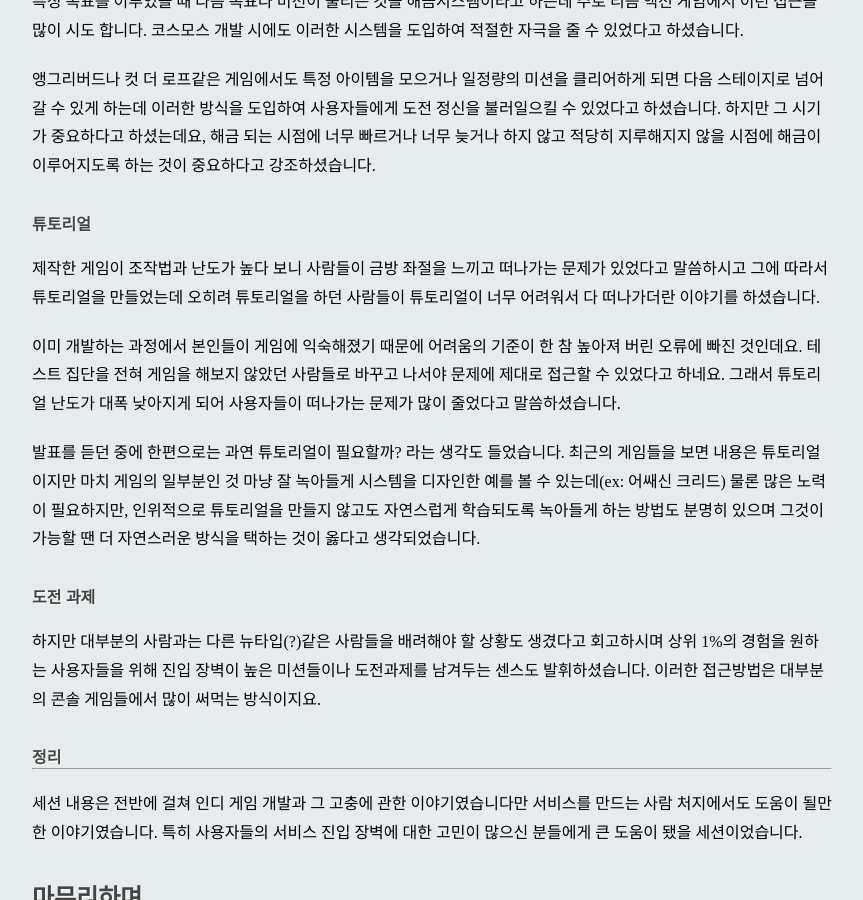
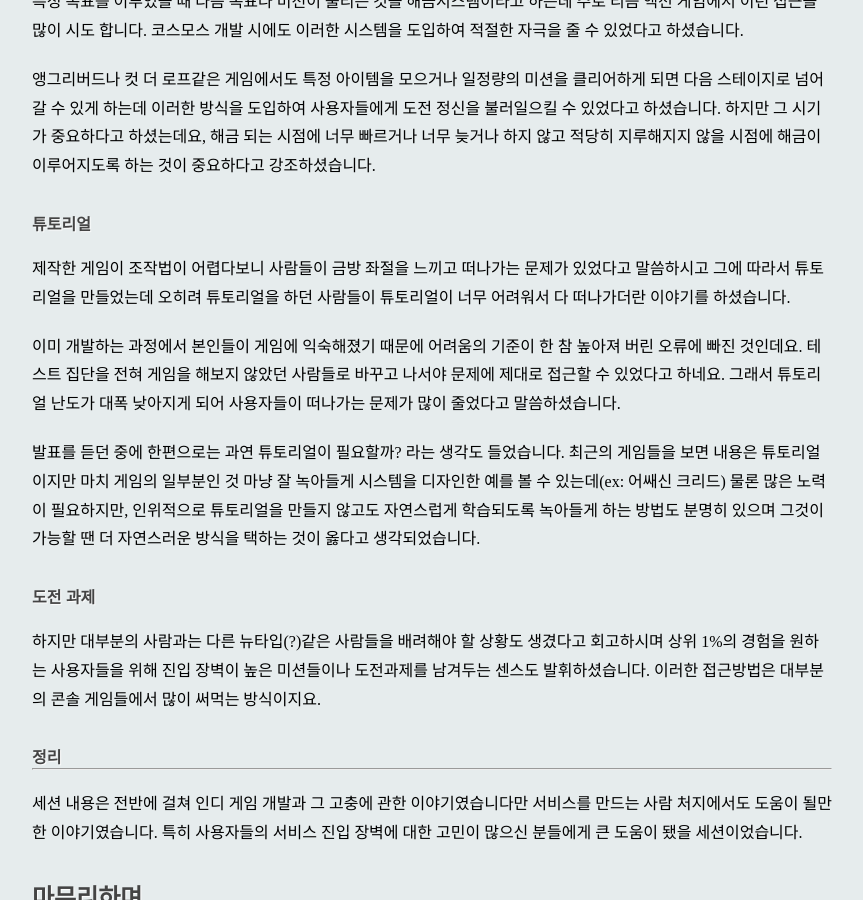
Before and after one commit to darjeeling/spoqa.github.com, a Jekyll site: the page built from _posts/2012-04-30-ndc-epilogue.md, in a window 1280 px wide and 900 px high, scrolled down 4355 px. Shown: the whole window, without its empty margins (208-1071 px from the left). Built offline with Jekyll 4.4.1, drawn with Linux system fonts in a browser that asks for light colours; nearby versions of some CDN libraries; comment, search, counter and statistics services are not loaded.

Commit message:
스웬 의견 반영

```diff
--- a/_posts/2012-04-30-ndc-epilogue.md
+++ b/_posts/2012-04-30-ndc-epilogue.md
@@ -90,7 +90,7 @@ SNS를 통해서 가장 큰 효과를 보고 싶은 부분이 바로 확산인
 
 #### 튜토리얼
 
-제작한 게임이 조작법과 난도가 높다 보니 사람들이 금방 좌절을 느끼고 떠나가는 문제가 있었다고 말씀하시고 그에 따라서 튜토리얼을 만들었는데 오히려 튜토리얼을 하던 사람들이 튜토리얼이 너무 어려워서 다 떠나가더란 이야기를 하셨습니다.
+제작한 게임이 조작법이 어렵다보니 사람들이 금방 좌절을 느끼고 떠나가는 문제가 있었다고 말씀하시고 그에 따라서 튜토리얼을 만들었는데 오히려 튜토리얼을 하던 사람들이 튜토리얼이 너무 어려워서 다 떠나가더란 이야기를 하셨습니다.
 
 이미 개발하는 과정에서 본인들이 게임에 익숙해졌기 때문에 어려움의 기준이 한 참 높아져 버린 오류에 빠진 것인데요. 테스트 집단을 전혀 게임을 해보지 않았던 사람들로 바꾸고 나서야 문제에 제대로 접근할 수 있었다고 하네요. 그래서 튜토리얼 난도가 대폭 낮아지게 되어 사용자들이 떠나가는 문제가 많이 줄었다고 말씀하셨습니다.
 
```
